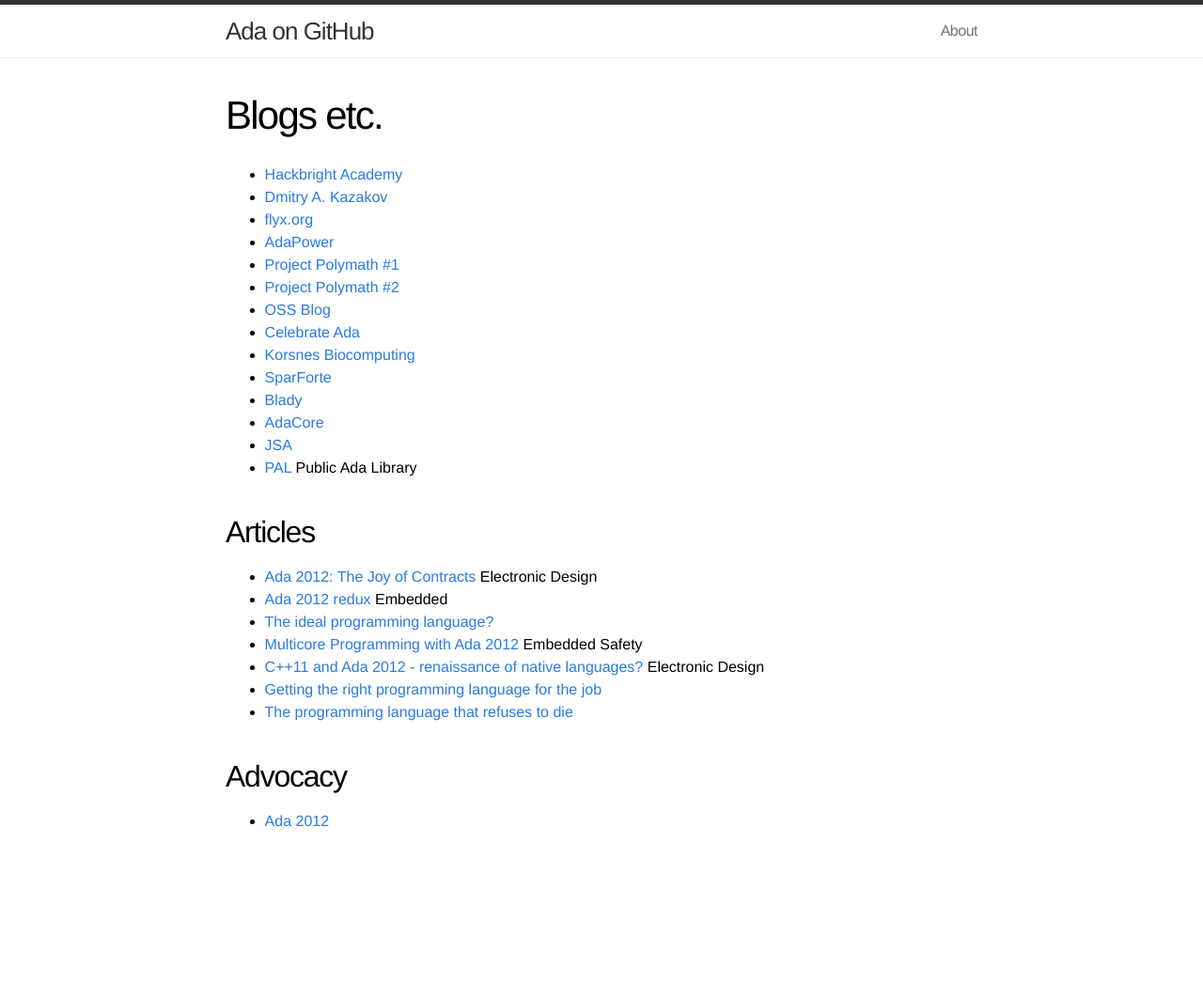
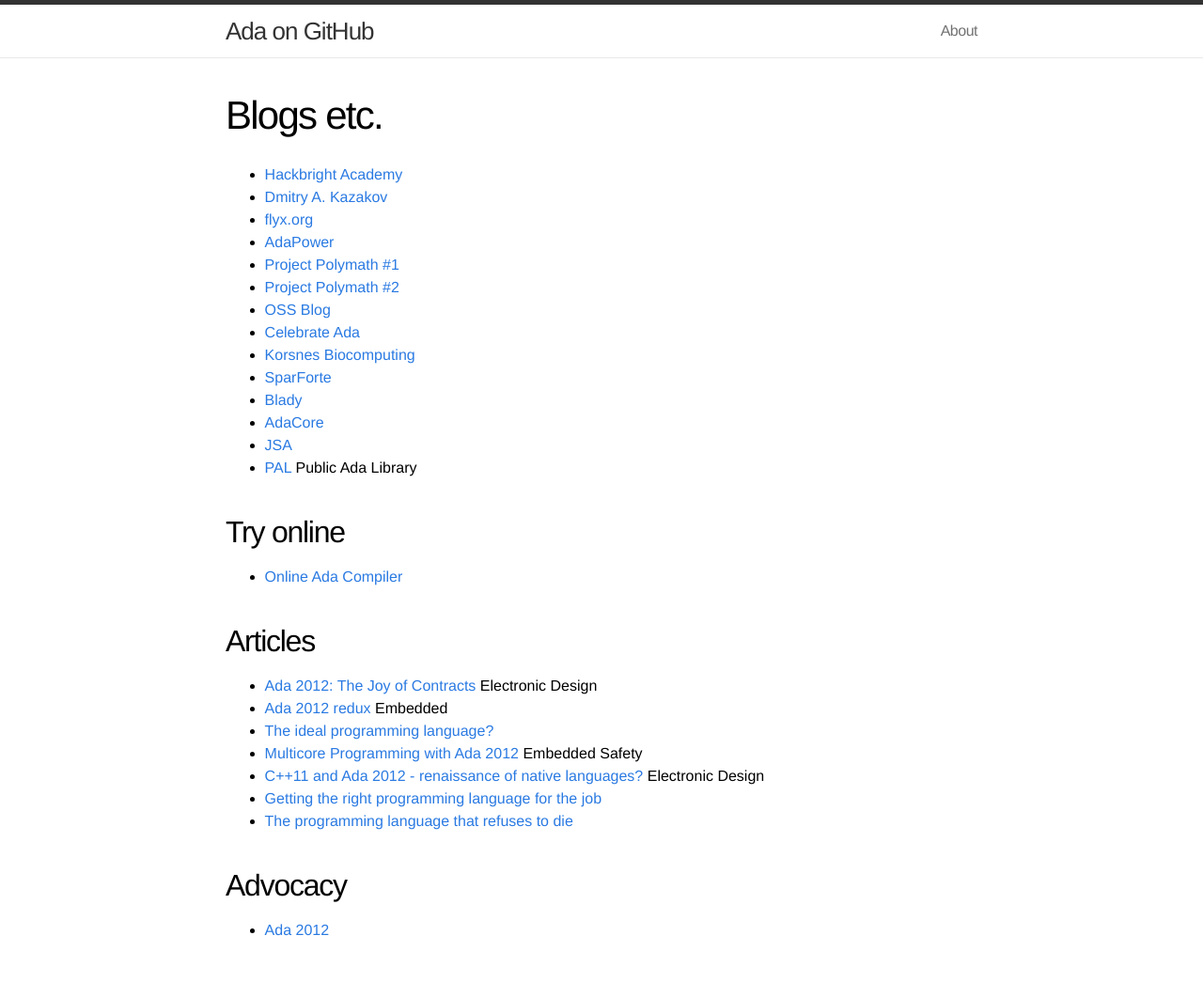
Before and after one commit to quornings/quornings.github.io, a Jekyll site: the page built from blogs.md, in a window 1280 px wide. Shown: the whole page at 94% size. Built offline with Jekyll 4.4.1, drawn with Linux system fonts in a browser that asks for light colours; before the commit the page ends 946 px from its top, so only the background shows below that.

Commit message:
Add Online Ada Compiler

```diff
--- a/blogs.md
+++ b/blogs.md
@@ -19,6 +19,9 @@ permalink: /blogs/
 - [JSA](http://www.jacob-sparre.dk)
 - [PAL](https://www.pegasoft.ca/pal.html) Public Ada Library
 
+## Try online
+- [Online Ada Compiler](https://www.tutorialspoint.com/compile_ada_online.php)
+
 ## Articles
 
 - [Ada 2012: The Joy of Contracts](https://www.electronicdesign.com/technologies/dev-tools/article/21796233/ada-2012-the-joy-of-contracts) Electronic Design
```
